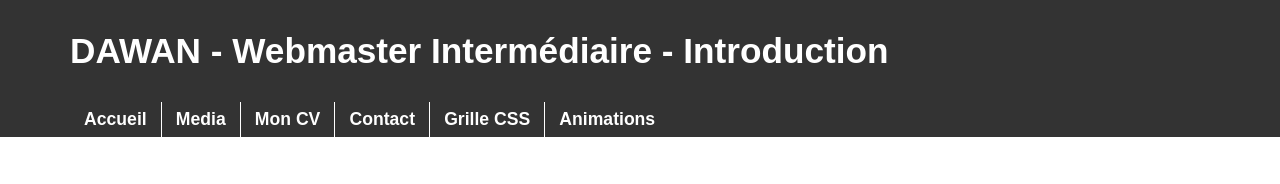
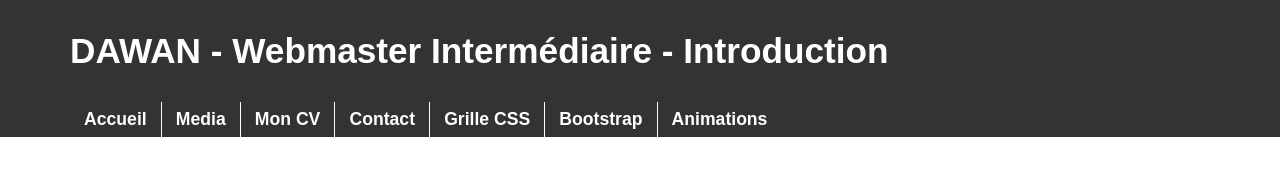
Before and after one commit to nicoduflot/2024-04-08-Web-inter, a plain HTML site: page formulaire.html in a window 1280 px wide. Shown: the top 184 px of the page. Drawn offline with Linux system fonts and the light colour scheme.

Commit message:
HTML ajout page bootstrap

```diff
--- a/formulaire.html
+++ b/formulaire.html
@@ -22,6 +22,7 @@
                 <li><a href="./exo-cv-form.html" target="_self" title="lien vers exo cv">Mon CV</a></li>
                 <li><a href="./formulaire.html" target="_self" title="lien vers Contact">Contact</a></li>
                 <li><a href="./grille.html" target="_self" title="lien vers Grille CSS">Grille CSS</a></li>
+                <li><a href="./bootstrap.html" target="_self" title="lien vers Bootstrap">Bootstrap</a></li>
                 <li><a href="./animation.html" target="_self" title="lien vers Animations">Animations</a></li>
             </ul>
         </div>
```
Also changed, not shown: grille.html (+1 -0 lines), index.html (+1 -0 lines), media.html (+1 -0 lines).
